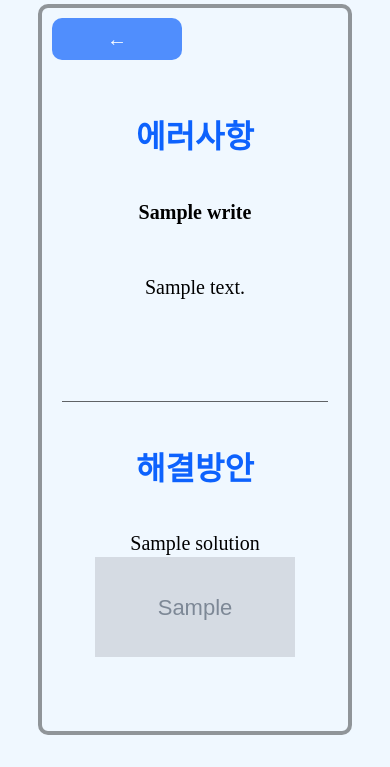
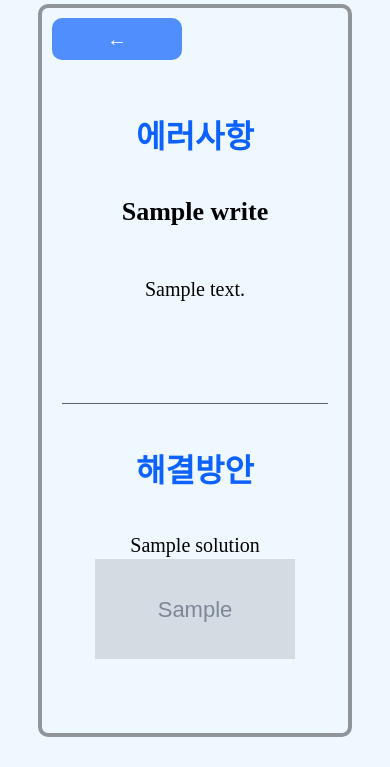
Before and after one commit to hosunghan-0821/Error_Logging, a Flask app: page /log/read?write_num=1 in a window 390 px wide. Shown: the part 172-939 px from the top of the page. Before the commit the page ends 907 px from the top, so only its background shows below. Run offline with Flask 2, Linux system fonts and the light colour scheme; grey boxes marked "Sample" are stand-in pictures; a database or web service that is not in the repository returns one stand-in record (values such as "Sample title"); some libraries are stand-ins or nearby versions.

Commit message:
read page

```diff
--- a/static/CSS/read.css
+++ b/static/CSS/read.css
@@ -48,9 +48,13 @@
     }
 
     .error-title {
-        font-size: 24px;
+
+        margin-bottom: 50px;
+    }
+
+    .error-title>span{
+        font-size: 32px;
         font-weight: bold;
-        margin-bottom: 50px;
     }
 
     span {
@@ -394,4 +398,7 @@
         width: 100%;
         text-align: center;
     }
+    .error-title>span{
+        font-size: 26px;
+    }
 }
```
